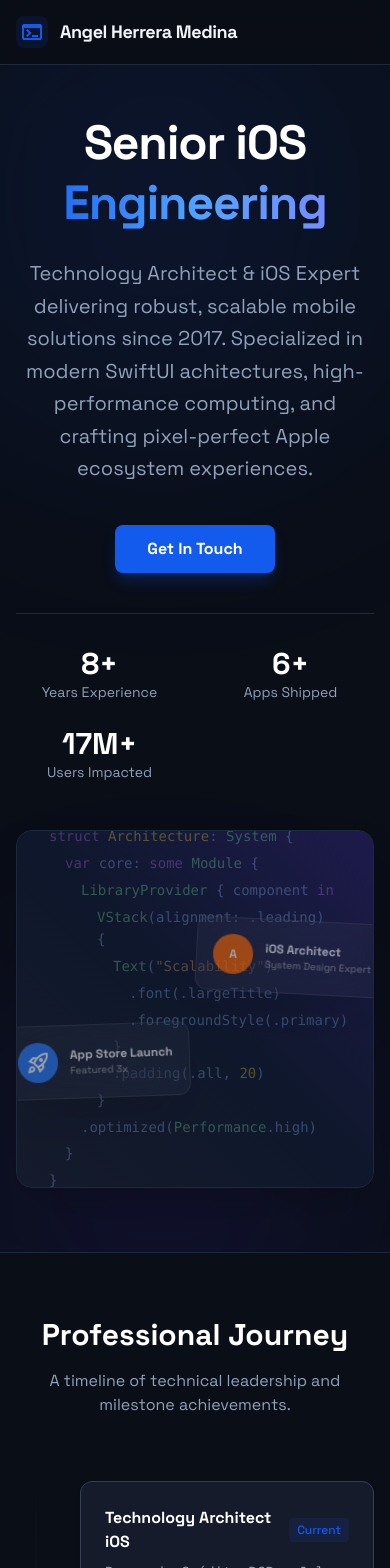
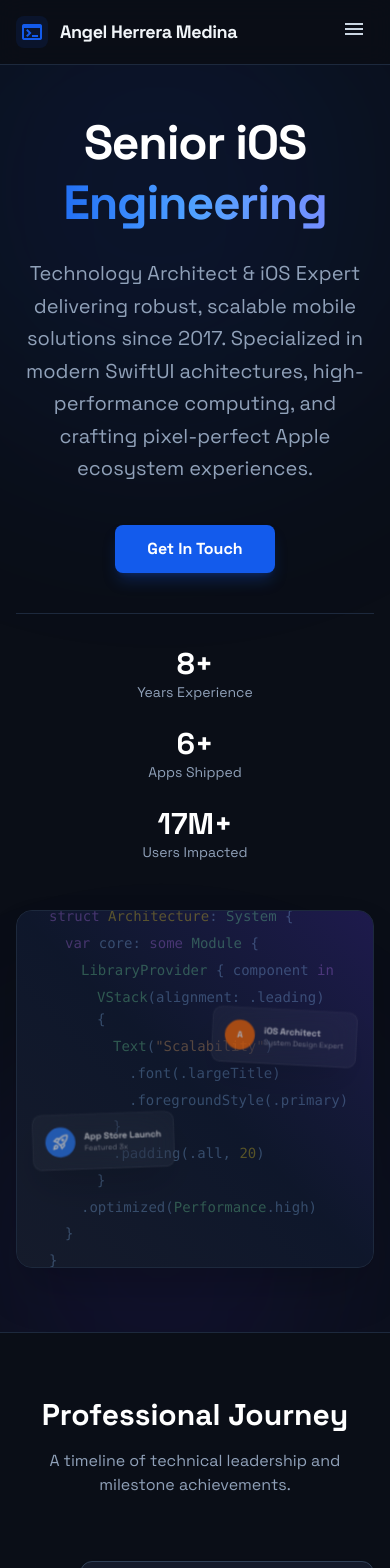
Before and after one commit to fulminex/fulminex.github.io, a React (Vite) app: page / in a window 390 px wide. Shown: the top 1568 px of the page. Built offline with nearby package versions, Linux system fonts and the light colour scheme.

Commit message:
style: improve mobile responsiveness and fix typos

```diff
--- a/src/components/Experience.tsx
+++ b/src/components/Experience.tsx
@@ -57,7 +57,7 @@ export default function Experience({ }: ExperienceProps) {
                         </div>
                         <div className="w-[calc(100%-4rem)] md:w-[calc(50%-2.5rem)] bg-white dark:bg-surface-dark p-6 rounded-xl border border-slate-200 dark:border-slate-700 shadow-sm hover:shadow-lg hover:border-primary/30 transition-all duration-300">
                             <div className="flex items-center justify-between mb-2">
-                                <h3 className="font-bold text-slate-900 dark:text-white">Software Engineer II - iOS)</h3>
+                                <h3 className="font-bold text-slate-900 dark:text-white">Software Engineer II - iOS</h3>
                                 <span className="text-xs font-medium px-2 py-1 rounded bg-slate-100 dark:bg-slate-800 text-slate-500">2020 - 2021</span>
                             </div>
                             <div className="text-sm text-slate-500 dark:text-slate-400 mb-4 font-mono">Avantica • Feb 2020 - May 2021</div>
--- a/src/components/Header.tsx
+++ b/src/components/Header.tsx
@@ -1,6 +1,18 @@
+import { useState } from 'react';
+
 export interface HeaderProps { }
 
 export default function Header({ }: HeaderProps) {
+    const [isMenuOpen, setIsMenuOpen] = useState(false);
+
+    const toggleMenu = () => setIsMenuOpen(!isMenuOpen);
+
+    const navLinks = [
+        { href: "#experience", label: "Experience" },
+        { href: "#skills", label: "Tech Stack" },
+        { href: "#contact", label: "Contact" },
+    ];
+
     return (
         <header className="sticky top-0 z-50 w-full border-b border-slate-200 dark:border-slate-800 bg-background-light/80 dark:bg-background-dark/80 backdrop-blur-md">
             <div className="max-w-7xl mx-auto px-4 sm:px-6 lg:px-8">
@@ -11,13 +23,50 @@ export default function Header({ }: HeaderProps) {
                         </div>
                         <span className="text-lg font-bold tracking-tight">Angel Herrera Medina</span>
                     </div>
+
+                    {/* Desktop Navigation */}
                     <nav className="hidden md:flex gap-8">
-                        <a className="text-sm font-medium hover:text-primary transition-colors" href="#experience">Experience</a>
-                        <a className="text-sm font-medium hover:text-primary transition-colors" href="#skills">Tech Stack</a>
-                        <a className="text-sm font-medium hover:text-primary transition-colors" href="#contact">Contact</a>
+                        {navLinks.map((link) => (
+                            <a
+                                key={link.href}
+                                className="text-sm font-medium hover:text-primary transition-colors"
+                                href={link.href}
+                            >
+                                {link.label}
+                            </a>
+                        ))}
+                    </nav>
+
+                    {/* Mobile Menu Button */}
+                    <button
+                        className="md:hidden p-2 text-slate-600 dark:text-slate-300 hover:bg-slate-100 dark:hover:bg-slate-800 rounded-lg transition-colors"
+                        onClick={toggleMenu}
+                        aria-label="Toggle menu"
+                    >
+                        <span className="material-symbols-outlined">
+                            {isMenuOpen ? 'close' : 'menu'}
+                        </span>
+                    </button>
+                </div>
+            </div>
+
+            {/* Mobile Navigation */}
+            {isMenuOpen && (
+                <div className="md:hidden border-t border-slate-200 dark:border-slate-800 bg-background-light dark:bg-background-dark animate-in slide-in-from-top duration-200">
+                    <nav className="flex flex-col p-4 gap-4">
+                        {navLinks.map((link) => (
+                            <a
+                                key={link.href}
+                                className="text-base font-medium py-2 px-4 hover:bg-slate-100 dark:hover:bg-slate-800 rounded-lg transition-colors"
+                                href={link.href}
+                                onClick={() => setIsMenuOpen(false)}
+                            >
+                                {link.label}
+                            </a>
+                        ))}
                     </nav>
                 </div>
-            </div>
+            )}
         </header>
     );
 }
--- a/src/components/Hero.tsx
+++ b/src/components/Hero.tsx
@@ -40,7 +40,7 @@ export default function Hero({ }: HeroProps) {
                             </a>
                         </div>
 
-                        <div className="grid grid-cols-2 md:grid-cols-4 gap-6 pt-8 border-t border-slate-200 dark:border-slate-800 mt-4">
+                        <div className="grid grid-cols-1 sm:grid-cols-3 gap-6 pt-8 border-t border-slate-200 dark:border-slate-800 mt-4 text-center sm:text-left">
                             <div>
                                 <div className="text-3xl font-bold text-slate-900 dark:text-white">{calculateYearsOfExperience()}+</div>
                                 <div className="text-sm text-slate-500 dark:text-slate-400">Years Experience</div>
@@ -76,7 +76,8 @@ export default function Hero({ }: HeroProps) {
                                     <div className="pl-0">{"}"}</div>
                                 </div>
                             </div>
-                            <div className="absolute top-1/4 -right-4 md:-right-8 bg-white/5 backdrop-blur-xl border border-white/10 p-4 rounded-xl shadow-2xl transform rotate-3 animate-[pulse_4s_ease-in-out_infinite]">
+                            {/* Floating Cards - Scaled for Mobile */}
+                            <div className="absolute top-1/4 -right-2 md:-right-8 bg-white/5 backdrop-blur-xl border border-white/10 p-4 rounded-xl shadow-2xl transform rotate-3 scale-75 md:scale-100 animate-[pulse_4s_ease-in-out_infinite] z-20">
                                 <div className="flex items-center gap-3">
                                     <div className="w-10 h-10 rounded-full bg-orange-500 flex items-center justify-center text-white font-bold text-xs">A</div>
                                     <div>
@@ -85,7 +86,7 @@ export default function Hero({ }: HeroProps) {
                                     </div>
                                 </div>
                             </div>
-                            <div className="absolute bottom-1/4 -left-4 md:-left-8 bg-white/5 backdrop-blur-xl border border-white/10 p-4 rounded-xl shadow-2xl transform -rotate-2 animate-[pulse_4s_ease-in-out_infinite]">
+                            <div className="absolute bottom-1/4 -left-2 md:-left-8 bg-white/5 backdrop-blur-xl border border-white/10 p-4 rounded-xl shadow-2xl transform -rotate-2 scale-75 md:scale-100 animate-[pulse_4s_ease-in-out_infinite] z-20">
                                 <div className="flex items-center gap-3">
                                     <div className="w-10 h-10 rounded-full bg-blue-500 flex items-center justify-center text-white">
                                         <span className="material-symbols-outlined text-sm">rocket_launch</span>
```
